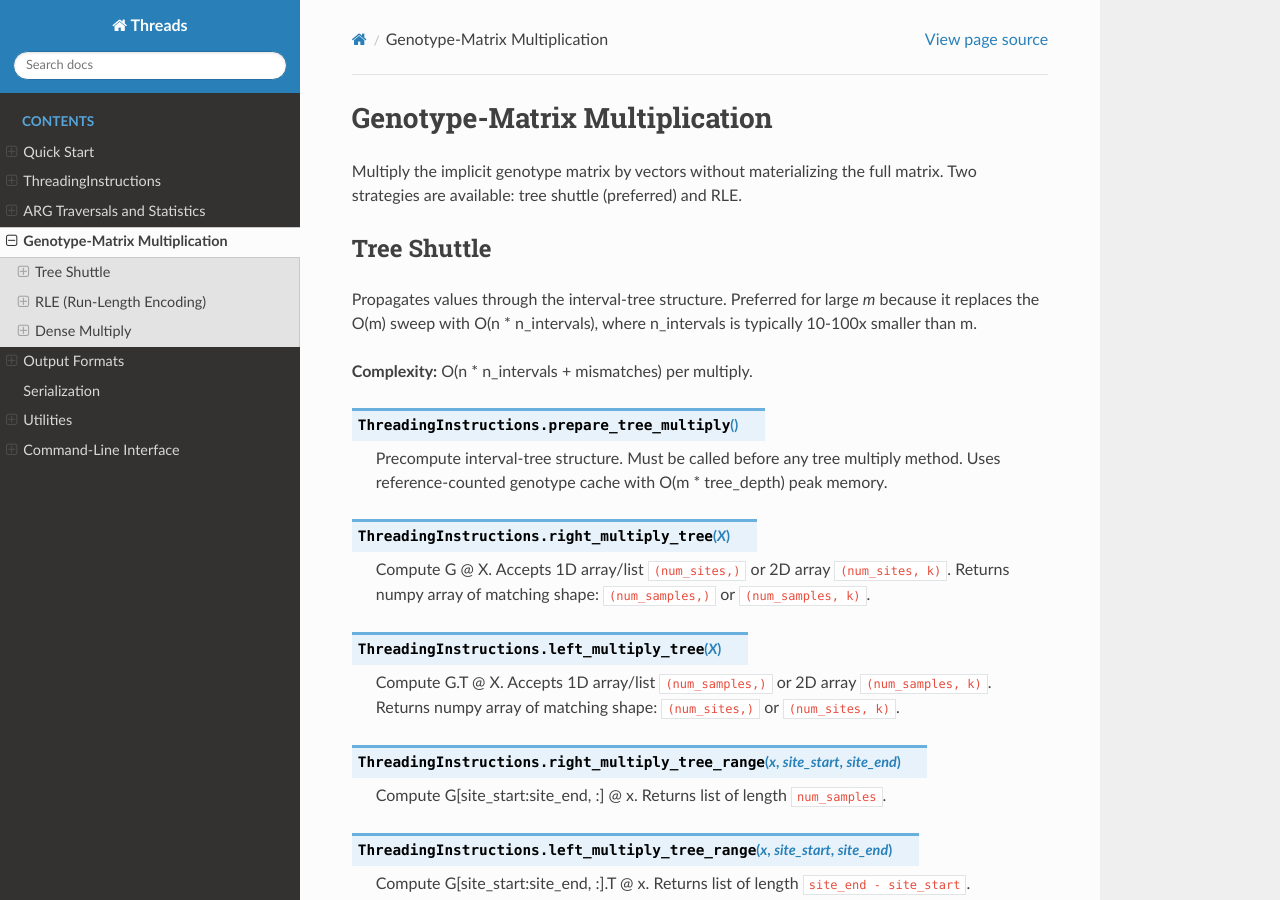
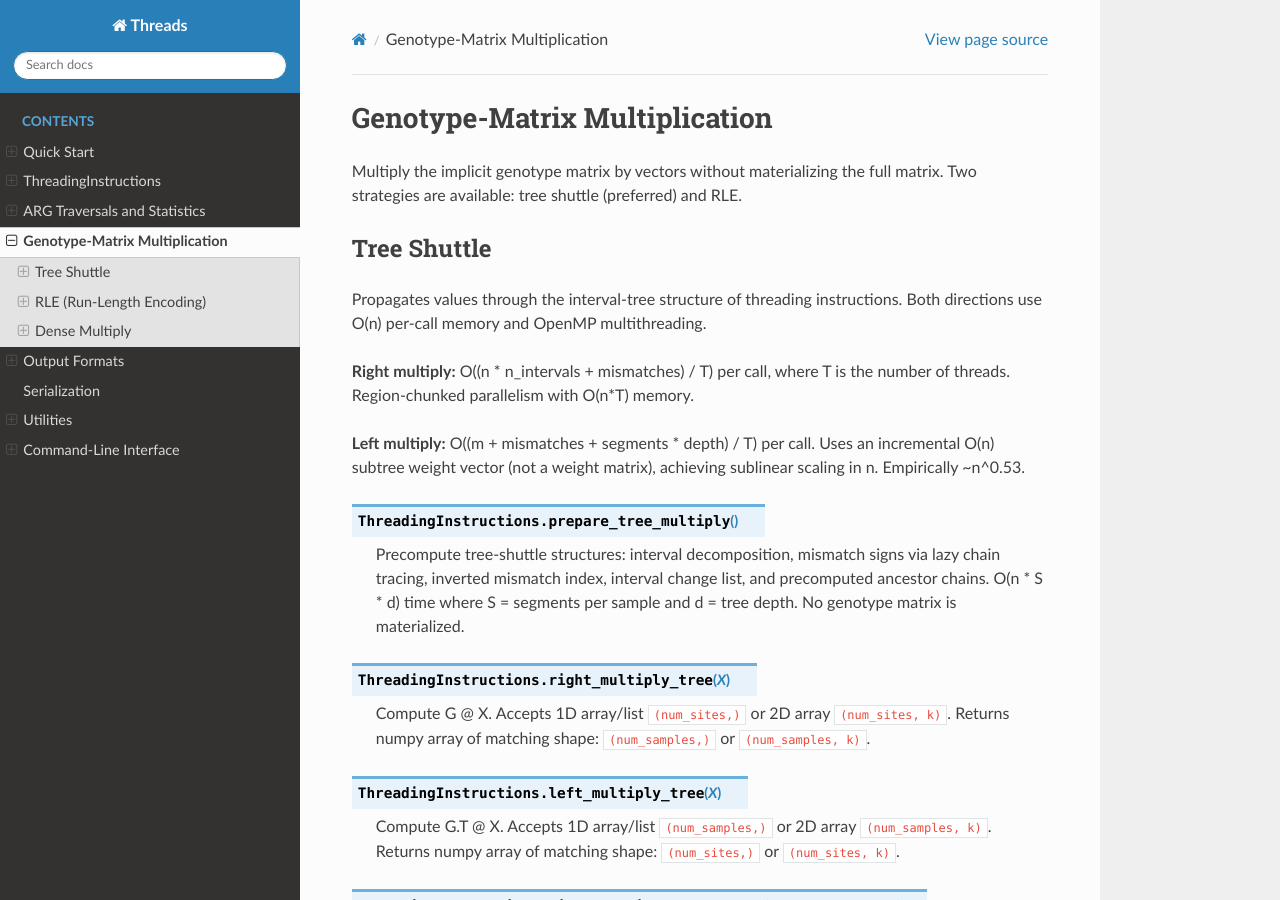
Before and after one commit to PalamaraLab/threads, a Sphinx documentation site: the page built from docs/api/multiply.rst, in a window 1280 px wide and 900 px high. Built offline with Sphinx 7.4.7 and the Read the Docs theme 3.1.0, drawn with Linux system fonts in a browser that asks for light colours.

Commit message:
Add het_per_site/het_per_individual, update docs and complexity claims
C++ methods: het_per_site() and het_per_individual() compute heterozygosity
counts without materializing the full genotype matrix (O(n*m) time, O(n)
memory via GenotypeIterator). Exposed via pybind11.

Docs: update multiply.rst with current tree-shuttle complexity (sublinear
left multiply, OpenMP region chunking, O(n) memory). Update quickstart.rst
to show auto-dispatch of 2D input to batch multiply. Update instructions.rst
with new het methods. Fix outdated O(n*ni) claims in hpp comments and pybind
docstrings.

```diff
--- a/docs/api/multiply.rst
+++ b/docs/api/multiply.rst
@@ -7,17 +7,22 @@ matrix. Two strategies are available: tree shuttle (preferred) and RLE.
 Tree Shuttle
 ------------
 
-Propagates values through the interval-tree structure. Preferred for large *m*
-because it replaces the O(m) sweep with O(n * n_intervals), where n_intervals is
-typically 10-100x smaller than m.
+Propagates values through the interval-tree structure of threading instructions.
+Both directions use O(n) per-call memory and OpenMP multithreading.
 
-**Complexity:** O(n * n_intervals + mismatches) per multiply.
+**Right multiply:** O((n * n_intervals + mismatches) / T) per call, where T is
+the number of threads. Region-chunked parallelism with O(n*T) memory.
+
+**Left multiply:** O((m + mismatches + segments * depth) / T) per call.
+Uses an incremental O(n) subtree weight vector (not a weight matrix), achieving
+sublinear scaling in n. Empirically ~n^0.53.
 
 .. method:: ThreadingInstructions.prepare_tree_multiply()
 
-   Precompute interval-tree structure. Must be called before any tree multiply
-   method. Uses reference-counted genotype cache with O(m * tree_depth) peak
-   memory.
+   Precompute tree-shuttle structures: interval decomposition, mismatch signs
+   via lazy chain tracing, inverted mismatch index, interval change list, and
+   precomputed ancestor chains. O(n * S * d) time where S = segments per sample
+   and d = tree depth. No genotype matrix is materialized.
 
 .. method:: ThreadingInstructions.right_multiply_tree(X)
 
```
Also changed, not shown: docs/api/instructions.rst (+18 -0 lines), docs/quickstart.rst (+5 -5 lines), 3 other files.
